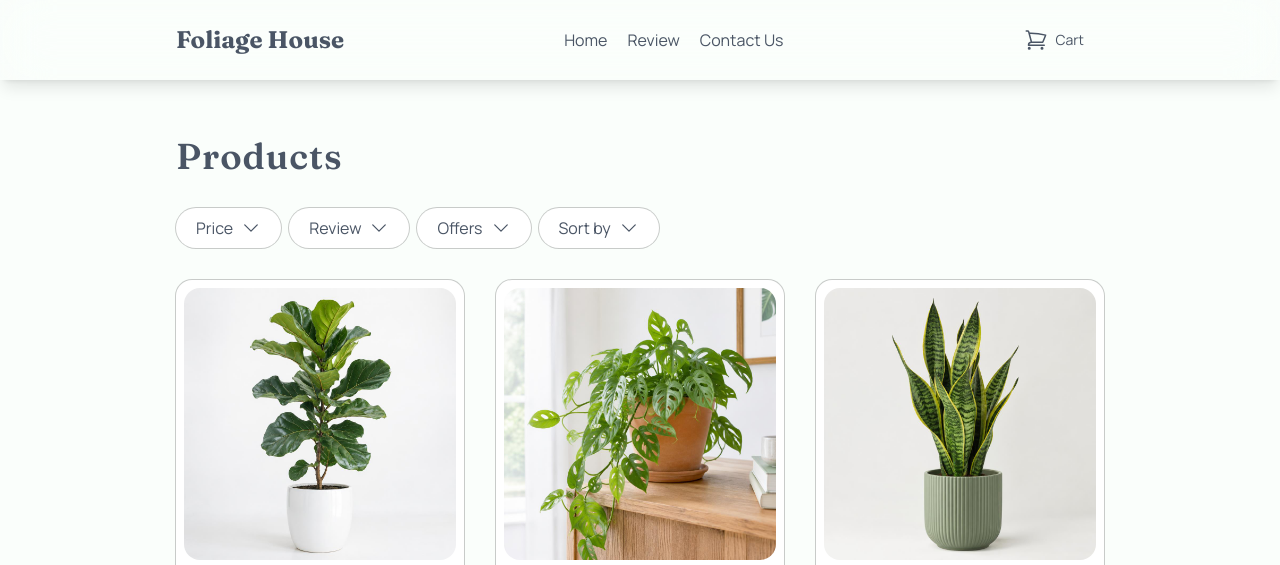
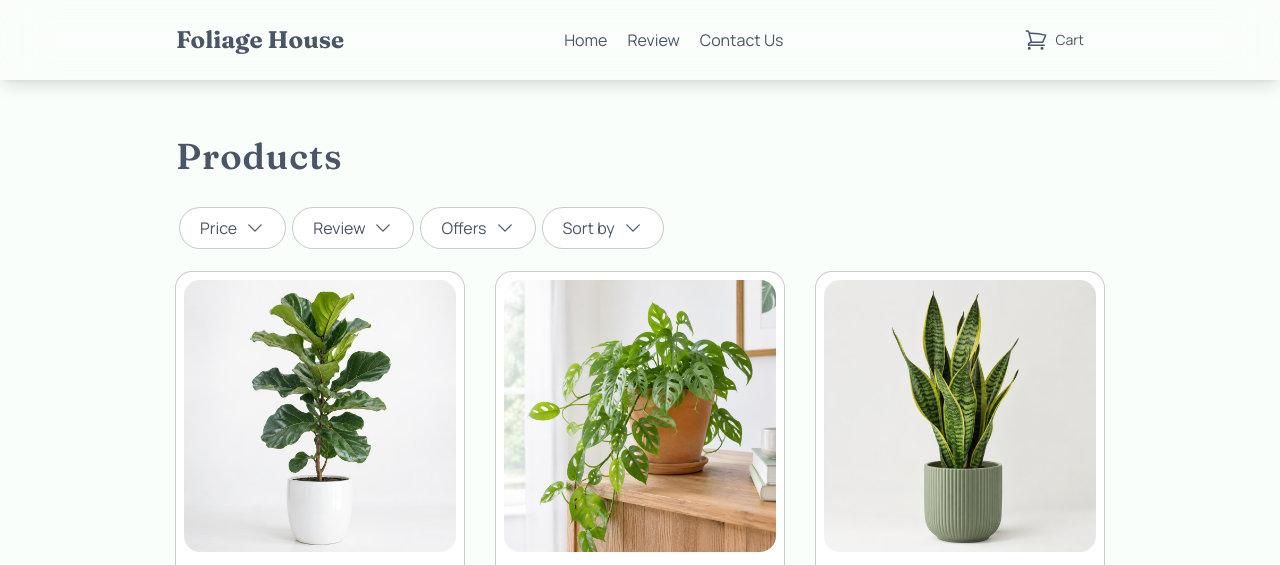
Before and after one commit to anishams10/Greenden, a plain HTML site: page products.html in a window 1280 px wide. Shown: the top 565 px of the page. Drawn offline with nearby package versions, Linux system fonts and the light colour scheme.

Commit message:
update small corrections in product page

```diff
--- a/products.html
+++ b/products.html
@@ -55,29 +55,32 @@
 
 
   <!--Product-->
-  <section class="p-8 md:py-10 md:px-20 lg:px-44 scroll-mt-20">
-    <h1 class="[font-family:'Fraunces'] text-olive-800 text-5xl tracking-wide lg:leading-18 font-semibold mb-4 lg:text-4xl l">Products</h1>
+  <section class="p-6 md:py-10 md:px-20 lg:px-44 scroll-mt-20">
+    <h1 class="[font-family:'Fraunces'] text-olive-800 text-3xl tracking-wide lg:leading-18 font-semibold mb-2 lg:text-4xl l">Products</h1>
 
-    <div class="flex gap-2 mb-8">
-        <div class="flex items-center gap-2 py-2 px-5 rounded-full cursor-pointer bg-white ring-1 ring-black/20 hover:bg-olive-100">
+    <div class="flex gap-2 mb-4 overflow-x-auto py-2 px-1">
+        <div class="flex items-center gap-2 py-2 px-5 rounded-full cursor-pointer bg-white ring-1 ring-black/20 hover:bg-olive-100 shrink-0">
             <p>Price</p>
             <svg xmlns="http://www.w3.org/2000/svg" fill="none" viewBox="0 0 24 24" stroke-width="1.5" stroke="currentColor" class="size-6 w-5 h-5">
                 <path stroke-linecap="round" stroke-linejoin="round" d="m19.5 8.25-7.5 7.5-7.5-7.5" />
             </svg>
         </div>
-        <div class="flex items-center gap-2 py-2 px-5 rounded-full cursor-pointer bg-white ring-1 ring-black/20 hover:bg-olive-100">
+
+        <div class="flex items-center gap-2 py-2 px-5 rounded-full cursor-pointer bg-white ring-1 ring-black/20 hover:bg-olive-100 shrink-0">
             <p>Review</p>
             <svg xmlns="http://www.w3.org/2000/svg" fill="none" viewBox="0 0 24 24" stroke-width="1.5" stroke="currentColor" class="size-6 w-5 h-5">
                 <path stroke-linecap="round" stroke-linejoin="round" d="m19.5 8.25-7.5 7.5-7.5-7.5" />
             </svg>
         </div>
-        <div class="flex items-center gap-2 py-2 px-5 rounded-full cursor-pointer bg-white ring-1 ring-black/20 hover:bg-olive-100">
+
+        <div class="flex items-center gap-2 py-2 px-5 rounded-full cursor-pointer bg-white ring-1 ring-black/20 hover:bg-olive-100 shrink-0">
             <p>Offers</p>
             <svg xmlns="http://www.w3.org/2000/svg" fill="none" viewBox="0 0 24 24" stroke-width="1.5" stroke="currentColor" class="size-6 w-5 h-5">
                 <path stroke-linecap="round" stroke-linejoin="round" d="m19.5 8.25-7.5 7.5-7.5-7.5" />
             </svg>
         </div>
-        <div class="flex items-center gap-2 py-2 px-5 rounded-full cursor-pointer bg-white ring-1 ring-black/20 hover:bg-olive-100">
+
+        <div class="flex items-center gap-2 py-2 px-5 rounded-full cursor-pointer bg-white ring-1 ring-black/20 hover:bg-olive-100 shrink-0">
             <p>Sort by</p>
             <svg xmlns="http://www.w3.org/2000/svg" fill="none" viewBox="0 0 24 24" stroke-width="1.5" stroke="currentColor" class="size-6 w-5 h-5">
                 <path stroke-linecap="round" stroke-linejoin="round" d="m19.5 8.25-7.5 7.5-7.5-7.5" />
@@ -85,7 +88,7 @@
         </div>
     </div>
 
-    <div class="grid grid-cols-2 gap-8 md:grid-cols-3">
+    <div class="grid grid-cols-2 gap-2 md:gap-8 md:grid-cols-3">
 
       <div class="p-2 rounded-2xl bg-white ring-1 ring-black/20">
         <div class="mb-4 overflow-hidden rounded-2xl">
@@ -157,7 +160,7 @@
 
       <div class="p-2 rounded-2xl bg-white ring-1 ring-black/20">
         <div class="mb-4 overflow-hidden rounded-2xl aspect-square ">
-            <img src="./Images/best/2.jpg" alt="" class="hover:transform hover:scale-105 hover:duration-150 transform -translate-y-30" >
+            <img src="./Images/best/2.jpg" alt="" class="hover:transform hover:scale-105 hover:duration-150 transform -translate-y-12 lg:-translate-y-30" >
         </div>
         <div class="flex flex-col gap-2">
           <div class="flex gap-1 justify-between">
@@ -191,7 +194,7 @@
 
       <div class="p-2 rounded-2xl bg-white ring-1 ring-black/20">
         <div class="mb-4 overflow-hidden rounded-2xl aspect-square">
-            <img src="./Images/best/3.jpg" alt="" class="hover:transform hover:scale-105 hover:duration-150 transform -translate-y-25" >
+            <img src="./Images/best/3.jpg" alt="" class="hover:transform hover:scale-105 hover:duration-150 transform -translate-y-8" >
         </div>
         <div class="flex flex-col gap-2">
           <div class="flex gap-1 justify-between">
```
